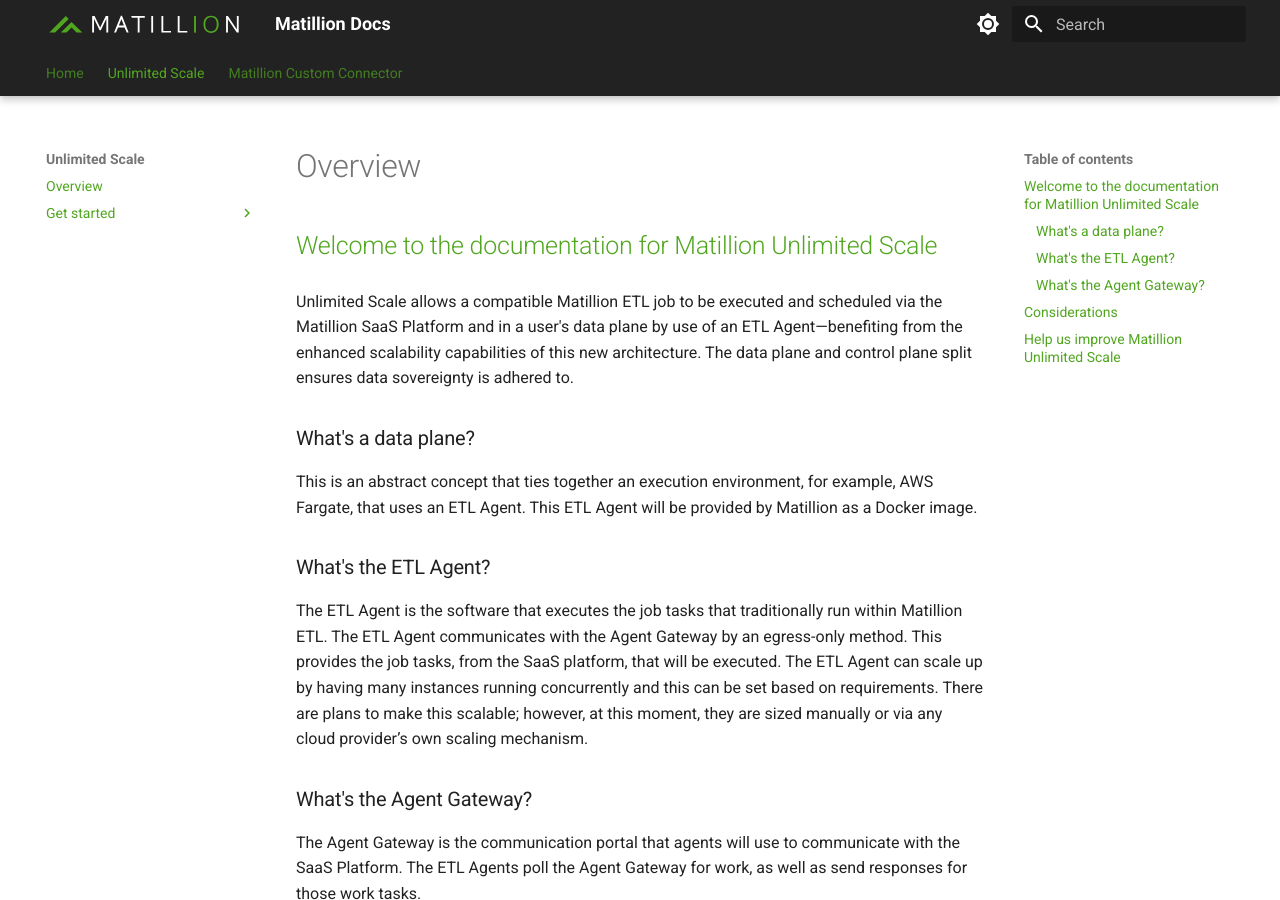
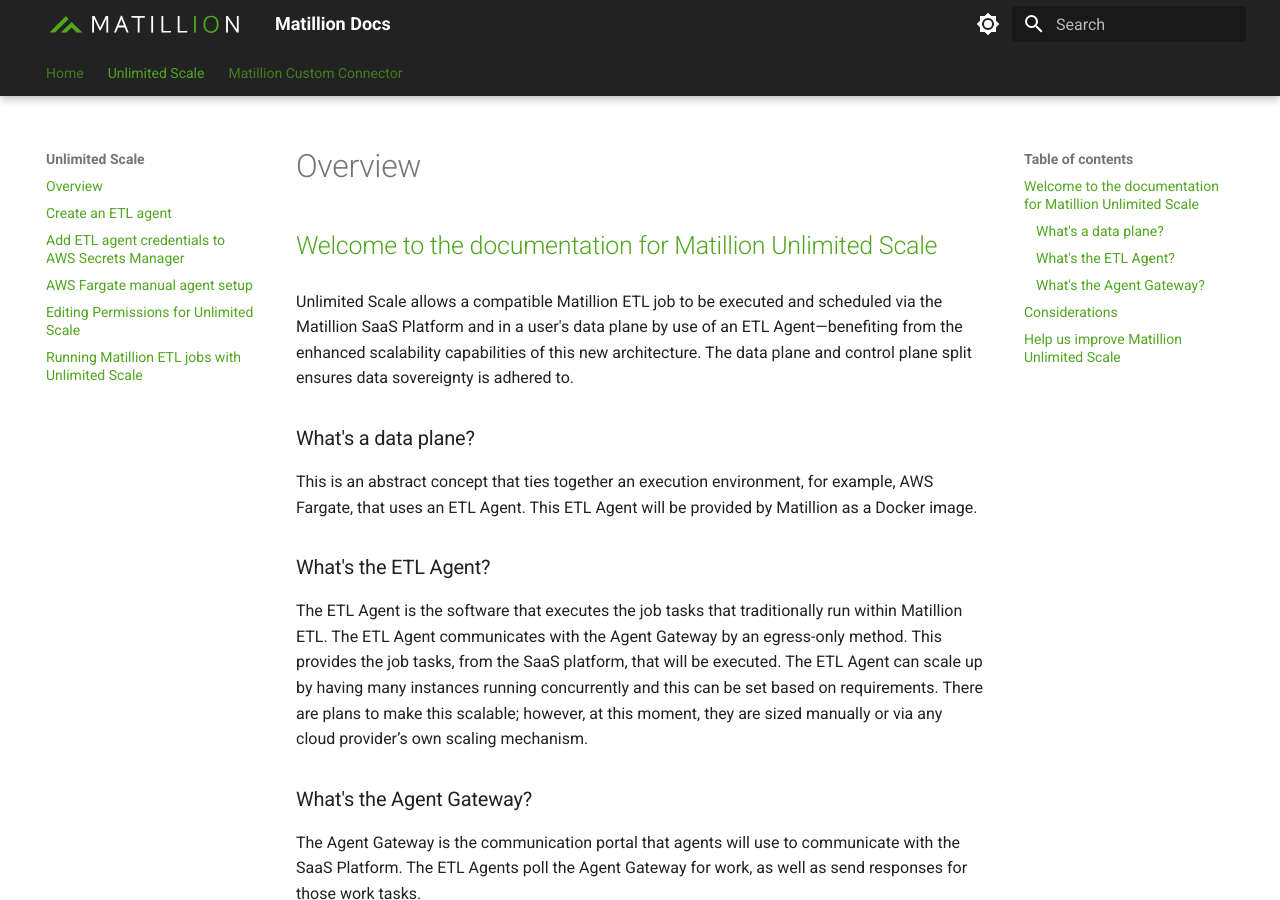
Before and after one commit to EvgenyMerkulov/matillion-docs-previews, an MkDocs documentation site: the page built from docs/unlimited-scale/index.md, in a window 1280 px wide and 900 px high. Built offline with MkDocs 1.6.1 and Material for MkDocs 9.7.7, drawn with Linux system fonts in a browser that asks for light colours.

Commit message:
updating nav

```diff
--- a/mkdocs.yml
+++ b/mkdocs.yml
@@ -3,18 +3,16 @@ nav:
   - Home: 'index.md'
   - Unlimited Scale:
     - Overview: unlimited-scale/index.md
-    - Get started:
-        - Create an ETL agent: unlimited-scale/create-an-etl-agent.md
-        - Add ETL agent credentials to AWS Secrets Manager : unlimited-scale/add-etl-agent-credentials-to-aws-secrets-manager.md
-        - AWS Fargate manual agent setup: unlimited-scale/aws-fargate-manual-agent-setup.md
-        - Editing Permissions for Unlimited Scale: unlimited-scale/editing-permissions-for-unlimited-scale.md
-        - Running Matillion ETL jobs with Unlimited Scale: unlimited-scale/running-matillion-etl-jobs-with-unlimited-scale.md
+    - Create an ETL agent: unlimited-scale/create-an-etl-agent.md
+    - Add ETL agent credentials to AWS Secrets Manager : unlimited-scale/add-etl-agent-credentials-to-aws-secrets-manager.md
+    - AWS Fargate manual agent setup: unlimited-scale/aws-fargate-manual-agent-setup.md
+    - Editing Permissions for Unlimited Scale: unlimited-scale/editing-permissions-for-unlimited-scale.md
+    - Running Matillion ETL jobs with Unlimited Scale: unlimited-scale/running-matillion-etl-jobs-with-unlimited-scale.md
   - Matillion Custom Connector:
     - Overview: mcc/index.md
-    - Get started:
-        - Custom Connector Setup: mcc/custom-connector-setup.md
-        - Authentication: mcc/manage-oauths.md
-        - Exporting your own connector to Matillion ETL: mcc/exporting-your-own-connector-to-matillion-etl.md
+    - Custom Connector Setup: mcc/custom-connector-setup.md
+    - Authentication: mcc/manage-oauths.md
+    - Exporting your own connector to Matillion ETL: mcc/exporting-your-own-connector-to-matillion-etl.md
 
 
 
```
Also changed, not shown: docs/unlimited-scale/running-matillion-etl-jobs-with-unlimited-scale.md (+1 -1 lines), docs/unlimited-scale/index.md (line endings or trailing spaces), site/search/search_index.json, site/unlimited-scale/create-an-etl-agent/index.html, site/unlimited-scale/index.html, 1 other file.
